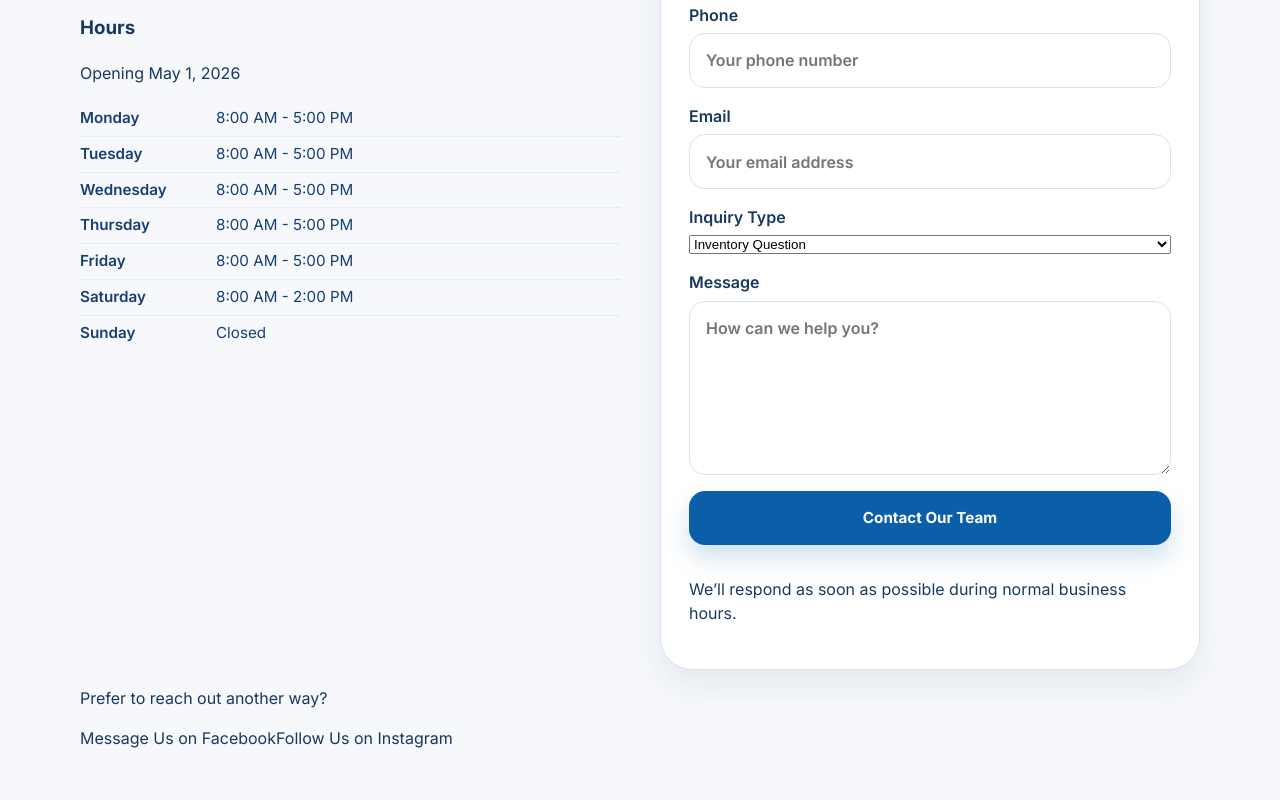
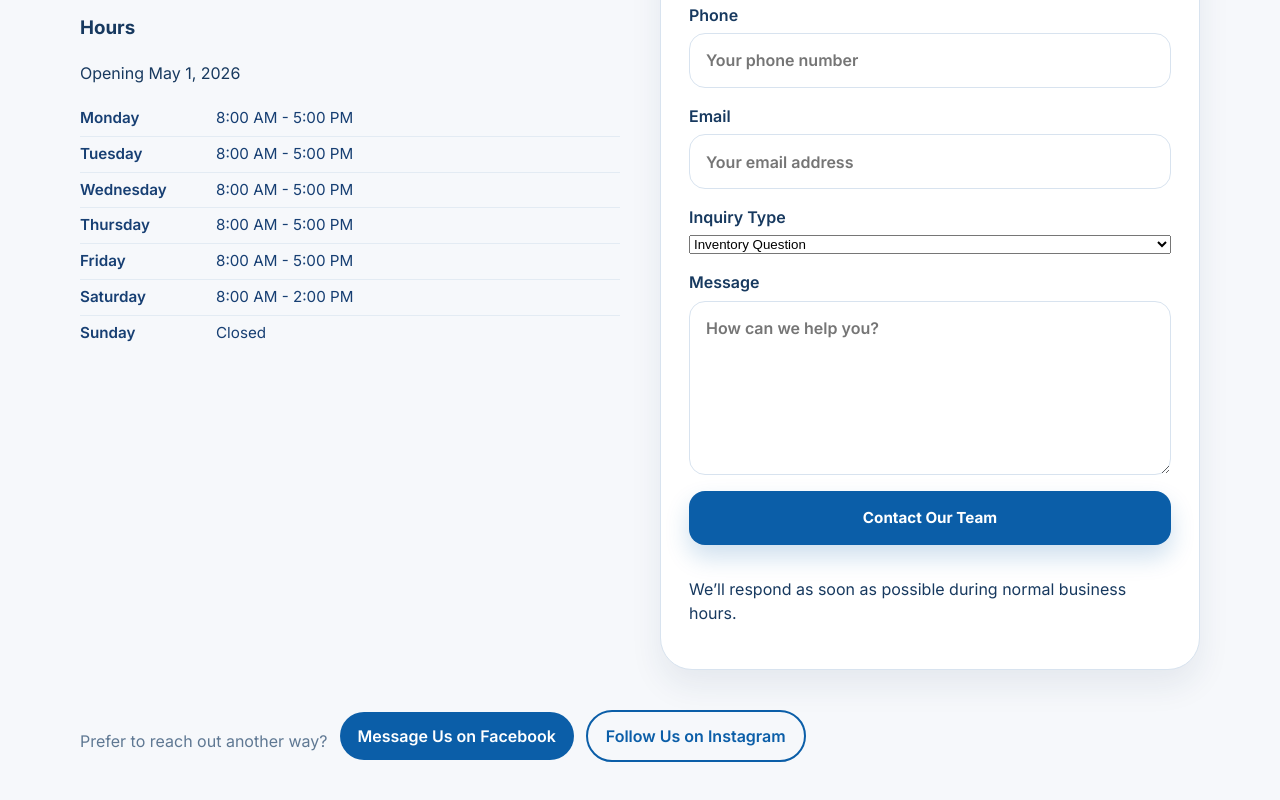
Before and after one commit to TanyaA318/intercoastal-website, a React (Vite) app: page /contact in a window 1280 px wide. Shown: the part 490-1290 px from the top of the page. Built offline with nearby package versions, Linux system fonts and the light colour scheme.

Commit message:
Update styles.css

```diff
--- a/src/styles.css
+++ b/src/styles.css
@@ -1050,6 +1050,47 @@ img {
   text-align: left;
 }
 
+.contact-socials {
+  margin-top: 40px;
+  display: flex;
+  align-items: center;
+  gap: 12px;
+  flex-wrap: wrap;
+}
+
+.social-text {
+  margin-bottom: 6px;
+  color: #5f7893;
+}
+
+.social-btn {
+  display: inline-flex;
+  align-items: center;
+  justify-content: center;
+
+  padding: 12px 18px;
+  border-radius: 999px;
+
+  background: #0b5ea8;
+  color: #ffffff;
+  font-weight: 600;
+
+  text-decoration: none;
+  width: fit-content;
+
+  transition: 0.2s ease;
+}
+
+.social-btn:hover {
+  opacity: 0.9;
+}
+
+.social-btn-outline {
+  background: transparent;
+  border: 2px solid #0b5ea8;
+  color: #0b5ea8;
+}
+
 /* Inventory page only styling */
 .section.inventory-page-section h2.section-title,
 .section.inventory-page-section .info-card h3.card-title {
```
